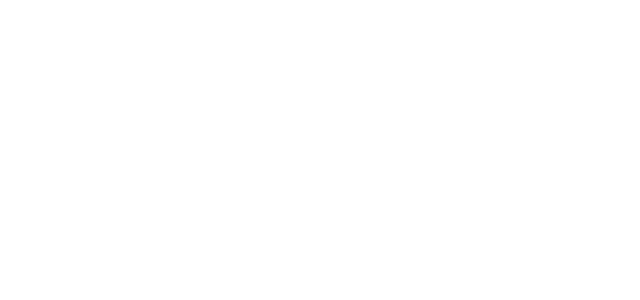
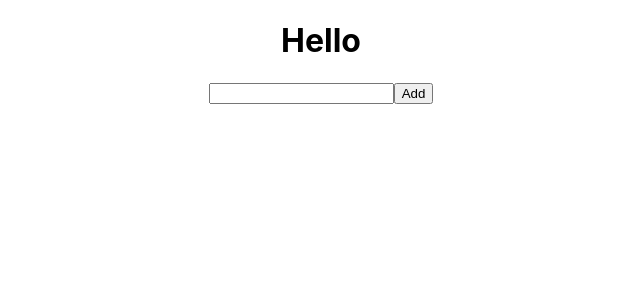
Before and after one commit to raymond-le-goldenowl/raymond-learn-redux, a React (Create React App) app in the folder todo-app-with-redux/: page / in a window 1280 px wide. Shown: the top 300 px of the page, without its empty margins (319-959 px from the left). Built offline with nearby package versions, Linux system fonts and the light colour scheme; the HTML template or start-up script is replaced by a standard one.

Commit message:
React with redux

```diff
--- a/todo-app-with-redux/package.json
+++ b/todo-app-with-redux/package.json
@@ -8,7 +8,9 @@
     "@testing-library/user-event": "^13.5.0",
     "react": "^17.0.2",
     "react-dom": "^17.0.2",
+    "react-redux": "^7.2.6",
     "react-scripts": "5.0.0",
+    "redux": "^4.1.2",
     "web-vitals": "^2.1.2"
   },
   "scripts": {
--- a/todo-app-with-redux/src/App.js
+++ b/todo-app-with-redux/src/App.js
@@ -1,9 +1,11 @@
-import './App.css';
+import "./App.css";
+import TodoApp from "./containers/TodoApp";
 
 function App() {
   return (
     <div className="app">
-
+       <h1>Hello</h1>
+      <TodoApp />
     </div>
   );
 }
--- /dev/null
+++ b/todo-app-with-redux/src/components/TodoApp.js
@@ -0,0 +1,20 @@
+import React, { useState } from "react";
+
+export default function TodoApp({ todos, addTodo }) {
+  const [text, setText] = useState("");
+  return (
+    <div>
+      <input
+        type="text"
+        value={text}
+        onChange={(e) => setText(e.target.value)}
+      />
+      <button onClick={() => addTodo(text)}>Add</button>
+      <ul>
+        {todos.map((todo, index) => (
+          <li key={index + Date.now()}>{todo}</li>
+        ))}
+      </ul>
+    </div>
+  );
+}
--- /dev/null
+++ b/todo-app-with-redux/src/containers/TodoApp.js
@@ -0,0 +1,12 @@
+import { connect } from "react-redux";
+import TodoApp from "../components/TodoApp";
+import { addTodo } from "../redux/todo";
+
+
+const mapStateToProps = (state) => {
+  return { todos: state.todo.items };
+};
+const mapActionsToProps = { addTodo };
+
+
+export default connect(mapStateToProps, mapActionsToProps)(TodoApp);
--- /dev/null
+++ b/todo-app-with-redux/src/index.js
@@ -0,0 +1,12 @@
+import React from "react";
+import ReactDOM from "react-dom";
+import App from "./App";
+import "./index.css";
+import { Provider } from "react-redux";
+import store from './redux/store'
+ReactDOM.render(
+  <Provider store={store}>
+    <App />
+  </Provider>,
+  document.getElementById("root")
+);
--- /dev/null
+++ b/todo-app-with-redux/src/redux/store.js
@@ -0,0 +1,6 @@
+import { createStore, combineReducers } from "redux";
+import todoReducer from "./todo";
+
+const reducer = combineReducers({ todo: todoReducer });
+
+export default createStore(reducer);
--- /dev/null
+++ b/todo-app-with-redux/src/redux/todo.js
@@ -0,0 +1,22 @@
+const initialState = { items: [] };
+
+const ADD_TODO = "ADD_TODO";
+
+export const addTodo = (text) => ({
+  type: ADD_TODO,
+  payload: text,
+});
+
+const reducer = (state = initialState, action) => {
+  switch (action.type) {
+    case ADD_TODO:
+      return {
+        ...state,
+        items: [...state.items, action.payload],
+      };
+    default:
+      return state;
+  }
+};
+
+export default reducer;
```
Also changed, not shown: 1 other file (tests, documents, lock files or other folders).
